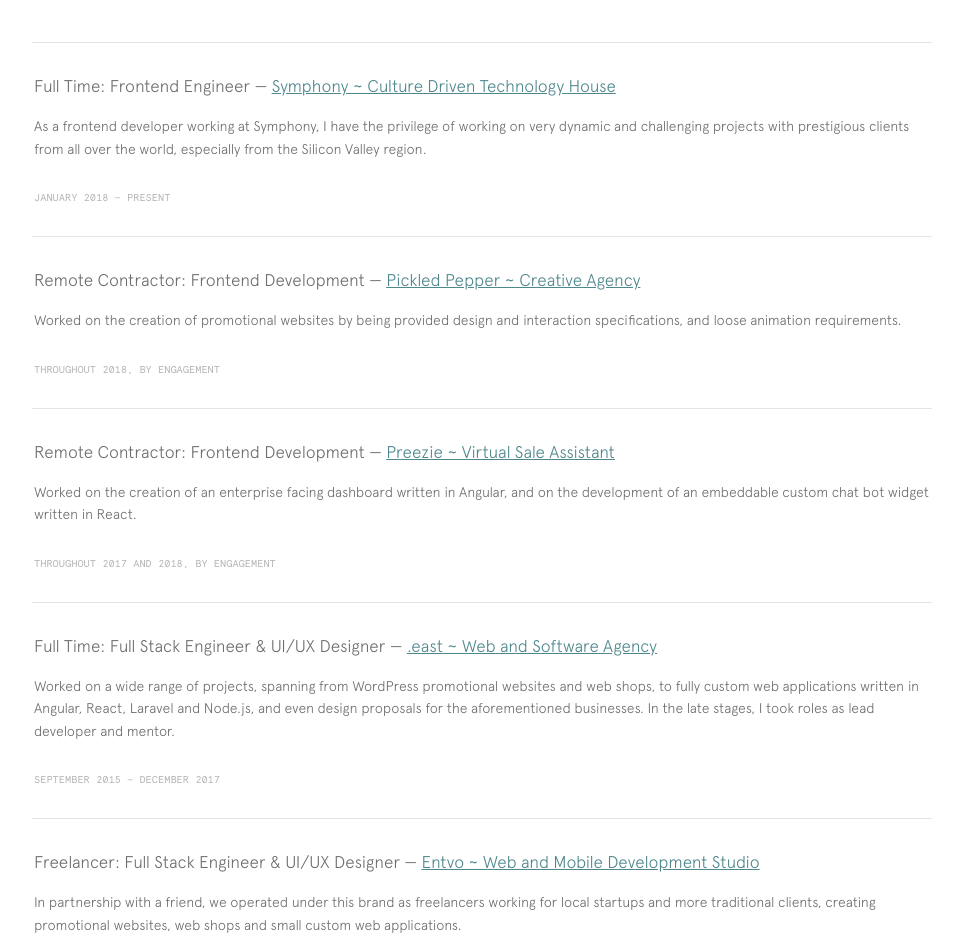
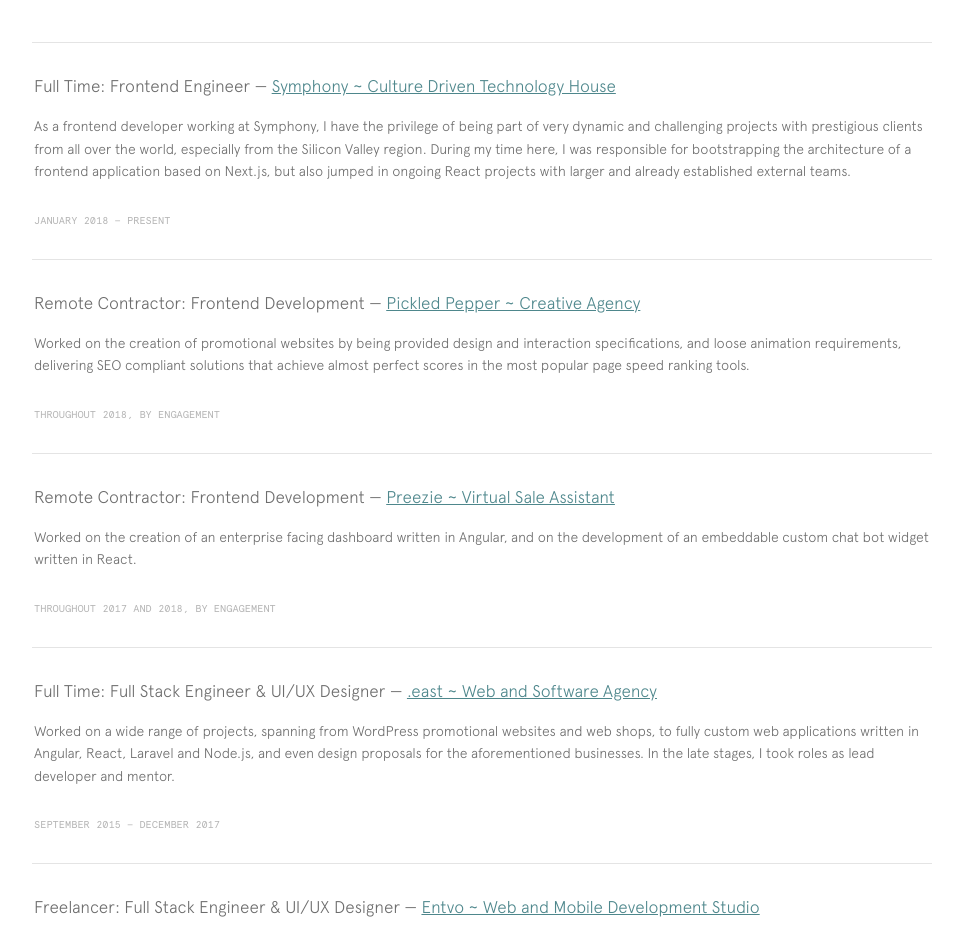
Before and after one commit to SDey96/www-subtlebits-com, a Next.js app: page / in a window 1280 px wide. Shown: the part 1107-2047 px from the top of the page, without its empty margins (158-1121 px from the left). Built offline with nearby package versions, Linux system fonts and the light colour scheme.

Commit message:
Update copy

```diff
--- a/pages/index.js
+++ b/pages/index.js
@@ -65,8 +65,11 @@
             </a>
           </Title>
           <Description>
-            As a frontend developer working at Symphony, I have the privilege of working on very dynamic and
-            challenging projects with prestigious clients from all over the world, especially from the Silicon Valley region.
+            As a frontend developer working at Symphony, I have the privilege of being part of very dynamic and
+            challenging projects with prestigious clients from all over the world, especially from the Silicon Valley
+            region. During my time here, I was responsible for bootstrapping the architecture of a frontend application
+            based on Next.js, but also jumped in ongoing React projects with larger and already established
+            external teams.
           </Description>
           <Period>
             January 2018 &mdash; Present
@@ -80,7 +83,8 @@
           </Title>
           <Description>
             Worked on the creation of promotional websites by being provided design and interaction specifications, and
-            loose animation requirements.
+            loose animation requirements, delivering SEO compliant solutions that achieve almost perfect scores in the
+            most popular page speed ranking tools.
           </Description>
           <Period>
             Throughout 2018, by engagement
@@ -123,7 +127,7 @@
           </Title>
           <Description>
             In partnership with a friend, we operated under this brand as freelancers working for local startups and
-            more traditional clients, creating promotional websites, web shops and small custom web applications.
+            more traditional businesses, creating promotional websites, web shops and small custom web applications.
           </Description>
           <Period>
             June 2013 &mdash; August 2015
@@ -191,7 +195,7 @@
             </a>
           </Title>
           <Description>
-            As my go-to solution for server-side rendered React application, I successfully used Next.js in several
+            As my go-to solution for server-side rendered React applications, I successfully used Next.js in several
             production projects. Fast, light, and easy to use, it helped me achieve a drastic increase in loading
             times, while keeping a clean and modular React codebase, with the advantages of a server rendered one.
           </Description>
```
